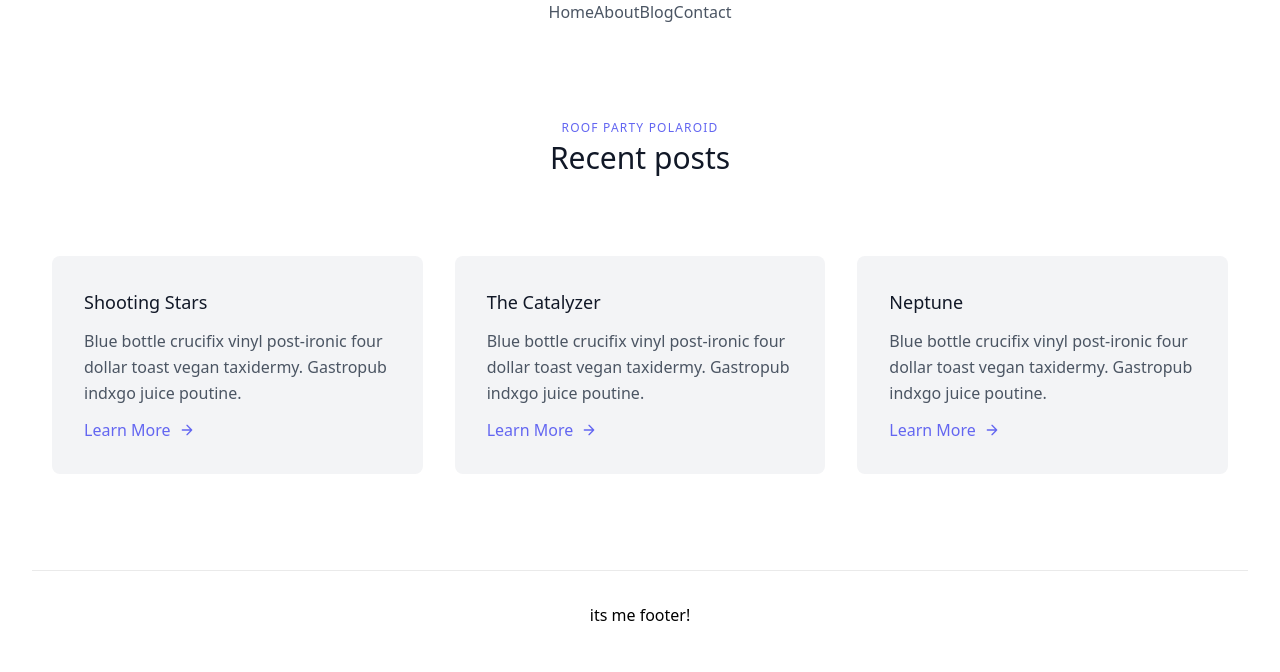
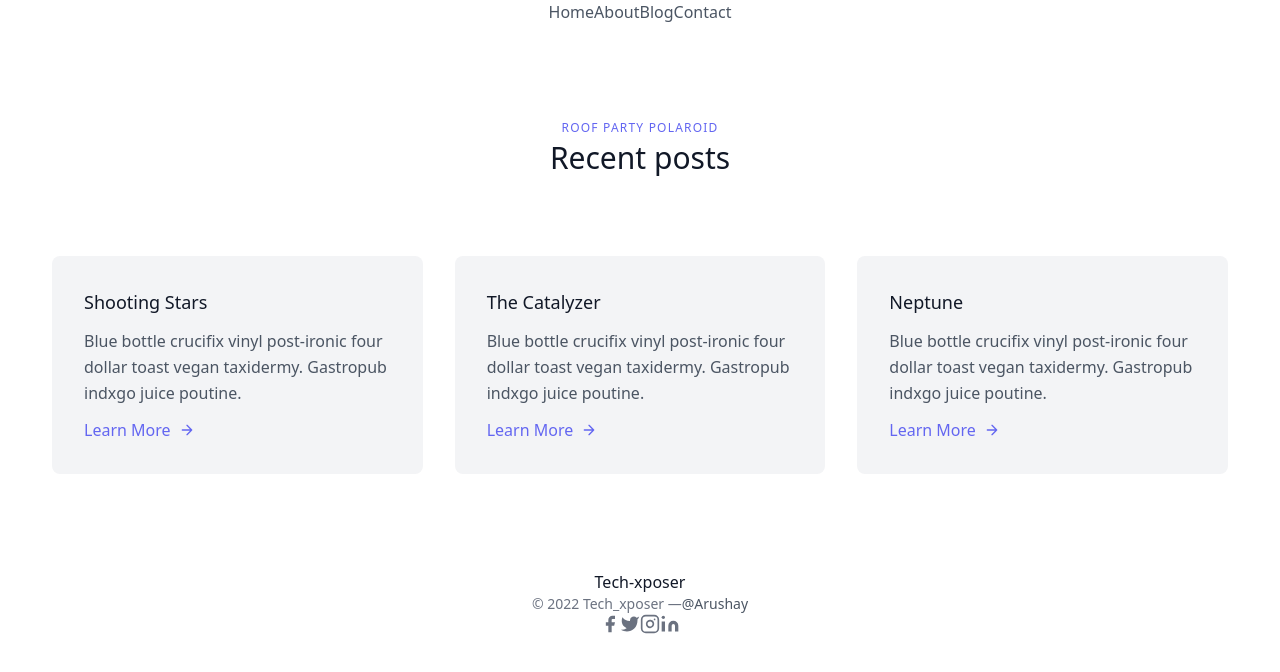
Before and after one commit to Arushay/tech_xposer, a Next.js app: page / in a window 1280 px wide. Shown: the top 672 px of the page. Built offline with nearby package versions, Linux system fonts and the light colour scheme.

Commit message:
Footer added

```diff
--- /dev/null
+++ b/Components/Footer.js
@@ -0,0 +1,46 @@
+import React from 'react'
+
+const Footer = () => {
+  return (
+    <div>
+        <footer className="text-gray-600 body-font">
+  <div className="container px-5 py-8 mx-auto flex items-center sm:flex-row flex-col">
+    <a className="flex title-font font-medium items-center md:justify-start justify-center text-gray-900">
+      <span className="ml-3 text-xl">Tech-xposer</span>
+    </a>
+    <p className="text-sm text-gray-500 sm:ml-4 sm:pl-4 sm:border-l-2 sm:border-gray-200 sm:py-2 sm:mt-0 mt-4">© 2022 Tech_xposer —
+      <a href="https://twitter.com/Emandin1" className="text-gray-600 ml-1" rel="noopener noreferrer" target="_blank">@Arushay</a>
+    </p>
+    <span className="inline-flex sm:ml-auto sm:mt-0 mt-4 justify-center sm:justify-start">
+      <a className="text-gray-500">
+        <svg fill="currentColor" strokeLinecap="round" strokeLinejoin="round" strokeWidth="2" className="w-5 h-5" viewBox="0 0 24 24">
+          <path d="M18 2h-3a5 5 0 00-5 5v3H7v4h3v8h4v-8h3l1-4h-4V7a1 1 0 011-1h3z"></path>
+        </svg>
+      </a>
+      <a className="ml-3 text-gray-500">
+        <svg fill="currentColor" strokeLinecap="round" strokeLinejoin="round" strokeWidth="2" className="w-5 h-5" viewBox="0 0 24 24">
+          <path d="M23 3a10.9 10.9 0 01-3.14 1.53 4.48 4.48 0 00-7.86 3v1A10.66 10.66 0 013 4s-4 9 5 13a11.64 11.64 0 01-7 2c9 5 20 0 20-11.5a4.5 4.5 0 00-.08-.83A7.72 7.72 0 0023 3z"></path>
+        </svg>
+      </a>
+      <a className="ml-3 text-gray-500">
+        <svg fill="none" stroke="currentColor" strokeLinecap="round" strokeLinejoin="round" strokeWidth="2" className="w-5 h-5" viewBox="0 0 24 24">
+          <rect width="20" height="20" x="2" y="2" rx="5" ry="5"></rect>
+          <path d="M16 11.37A4 4 0 1112.63 8 4 4 0 0116 11.37zm1.5-4.87h.01"></path>
+        </svg>
+      </a>
+      <a className="ml-3 text-gray-500">
+        <svg fill="currentColor" stroke="currentColor" strokeLinecap="round" strokeLinejoin="round" strokeWidth="0" className="w-5 h-5" viewBox="0 0 24 24">
+          <path stroke="none" d="M16 8a6 6 0 016 6v7h-4v-7a2 2 0 00-2-2 2 2 0 00-2 2v7h-4v-7a6 6 0 016-6zM2 9h4v12H2z"></path>
+          <circle cx="4" cy="4" r="2" stroke="none"></circle>
+        </svg>
+      </a>
+    </span>
+  </div>
+</footer>
+
+
+    </div>
+  )
+}
+
+export default Footer;
--- a/pages/_app.js
+++ b/pages/_app.js
@@ -1,10 +1,12 @@
 import '../styles/globals.css'
 import Navbar from '../Components/Navbar'
+import Footer from '../Components/Footer'
 
 function MyApp({ Component, pageProps }) {
   return <div>
   <Navbar />
   <Component {...pageProps} />
+  <Footer />
   </div>
 }
 
--- a/pages/blog.js
+++ b/pages/blog.js
@@ -7,7 +7,7 @@ const blog = (props) => {
   const [blogs, setBlogs] = useState(props.allBlogs);
   const [count, setCount] = useState(2)
   const fetchData = async () => {
-    let d = await fetch(`http://localhost:3000/api/blogs/?count=${count + 2}`)
+    let d = await fetch(`http://localhost:3000/api/blogs/?count=${count+2}`)
     setCount(count + 2)
     let data = await d.json()
     setBlogs(data)
@@ -33,17 +33,17 @@ const blog = (props) => {
         }
       >
         {blogs.map((blogItem) => {
-          return <section className="text-gray-600 body-font">
-            <div className="flex flex-col text-center w-full mb-4">
-              <div className="container px-4 py-4">
-                <div className="flex flex-row -m-4  items-center" key={blogItem.slug}>
-                  <div className="p-4 md:w-1/3">
+          return <section className="text-gray-600 body-font" key={blogItem.slug}>
+            {/* <div className="flex md:justify-center" > */}
+              {/* <div className="container px-5 py-2">
+                <div className="flex flex-wrap -m-4  items-center"> */}
+                  <div className="p-6 md:w-1/2 lg:w-1/4 w-full items-center ">
                     <div className="flex rounded-lg h-full bg-gray-100 p-8 flex-col">
                       <div className="flex flex-row items-center mb-3">
                         <Link href={`/blogpost/${blogItem.slug}`}>
                           <h2 className="text-gray-900 text-lg title-font font-medium cursor-pointer">{blogItem.title}</h2></Link>
                       </div>
-                      <div className="flex-grow">
+                      <div className="flex-row">
                         <p className="leading-relaxed text-base">{blogItem.metadesc.substr(0, 270)}...</p>
                         <Link href={`/blogpost/${blogItem.slug}`}><a className="mt-3 text-indigo-500 inline-flex items-center cursor-pointer">Learn More
                           <svg fill="none" stroke="currentColor" strokeLinecap="round" strokeLinejoin="round" strokeWidth="2" className="w-4 h-4 ml-2" viewBox="0 0 24 24">
@@ -52,9 +52,9 @@ const blog = (props) => {
                         </a></Link>
                       </div>
                     </div>
-                  </div>
-                </div>
-              </div>
+                  {/* </div>
+                </div> */}
+              {/* </div> */}
             </div>
           </section>
 
--- a/pages/blogpost/[slug].js
+++ b/pages/blogpost/[slug].js
@@ -11,7 +11,7 @@ const slug = (props) => {
         <div>
             <section className="text-gray-600 body-font">
                 <div className="container px-5 py-24 mx-auto">
-                    <div className="flex flex-col text-center w-100 mb-20">
+                    <div className="flex flex-col text-center w-80 mb-20">
                         <h1 className="sm:text-3xl text-2xl font-medium title-font text-gray-900 py-2">{blog && blog.title}</h1>
                        {blog &&  <p dangerouslySetInnerHTML={createMarkup(blog.content)} className="leading-relaxed text-base py-2"></p> }
                     </div>
--- a/pages/index.js
+++ b/pages/index.js
@@ -76,9 +76,6 @@ export default function Home() {
 
       </main>
 
-      <footer className={styles.footer}>
-        its me footer!
-      </footer>
     </div>
   )
 }
```
